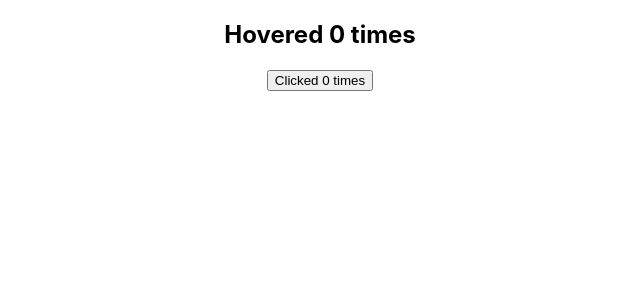
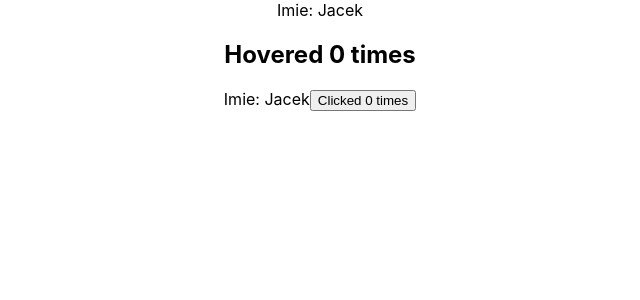
Before and after one commit to jaceksen/helloWorldWishwas, a React (Create React App) app: page / in a window 1280 px wide. Shown: the top 300 px of the page, without its empty margins (320-960 px from the left). Built offline with nearby package versions, Linux system fonts and the light colour scheme.

Commit message:
lekcja 34

```diff
--- a/src/components/ClickCounter.js
+++ b/src/components/ClickCounter.js
@@ -1,29 +1,17 @@
-import React, { Component } from 'react'
+import React, { Component } from 'react';
+import UpdatedComponent from './withCounter';
 
 class ClickCounter extends Component {
 
-    constructor(props) {
-        super(props)
-
-        this.state = {
-          count: 0
-        }
-    }
-
-    incrementCount = () => {
-        this.setState(prevState => {
-            return { count: prevState.count + 1 }
-        })
-    }
-
     render() {
-        const { count } = this.state;
+        const { count, incrementCount } = this.props;
         return (
             <div>
-                <button onClick={this.incrementCount}>Clicked {count} times</button>
+                Imie: {this.props.name}
+                <button onClick={incrementCount}>Clicked {count} times</button>
             </div>
         )
     }
 }
 
-export default ClickCounter
+export default UpdatedComponent(ClickCounter);
--- a/src/components/HoverCounter.js
+++ b/src/components/HoverCounter.js
@@ -1,30 +1,17 @@
-import React, { Component } from 'react'
+import React, { Component } from 'react';
+import UpdatedComponent from './withCounter';
 
 class HoverCounter extends Component {
 
-    constructor(props) {
-        super(props)
-
-        this.state = {
-          count: 0
-        }
-    }
-
-    incrementCount = () => {
-        this.setState(prevState => {
-            return { count: prevState.count + 1 }
-        })
-    }
-
-
     render() {
-        const { count } = this.state
+        const { count, incrementCount } = this.props;
         return (
             <div>
-                <h2 onMouseOver={this.incrementCount}>Hovered {count} times</h2>
+                Imie: {this.props.name}
+                <h2 onMouseOver={incrementCount}>Hovered {count} times</h2>
             </div>
         )
     }
 }
 
-export default HoverCounter
+export default UpdatedComponent(HoverCounter);
--- /dev/null
+++ b/src/components/withCounter.js
@@ -0,0 +1,27 @@
+import React from 'react';
+
+const UpdatedComponent = OriginalComponent => {
+  class NewComponent extends React.Component {
+    constructor(props) {
+      super(props);
+
+      this.state = {
+        count: 0
+      };
+    }
+
+    incrementCount = () => {
+      this.setState(prevState => {
+        return { count: prevState.count + 1 };
+      });
+    };
+
+    render() {
+      return <OriginalComponent name="Jacek" count={this.state.count}
+      incrementCount={this.incrementCount}/>;
+    }
+  }
+  return NewComponent;
+};
+
+export default UpdatedComponent;
```
